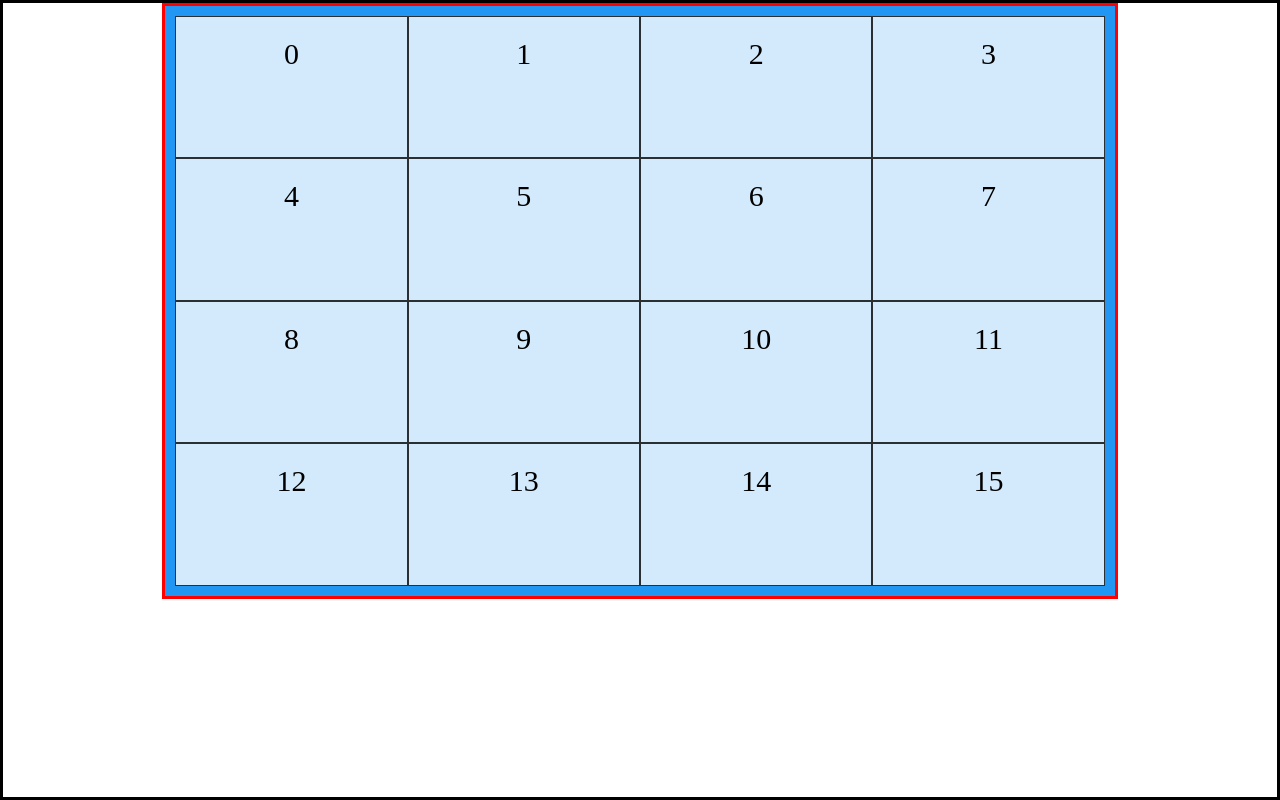
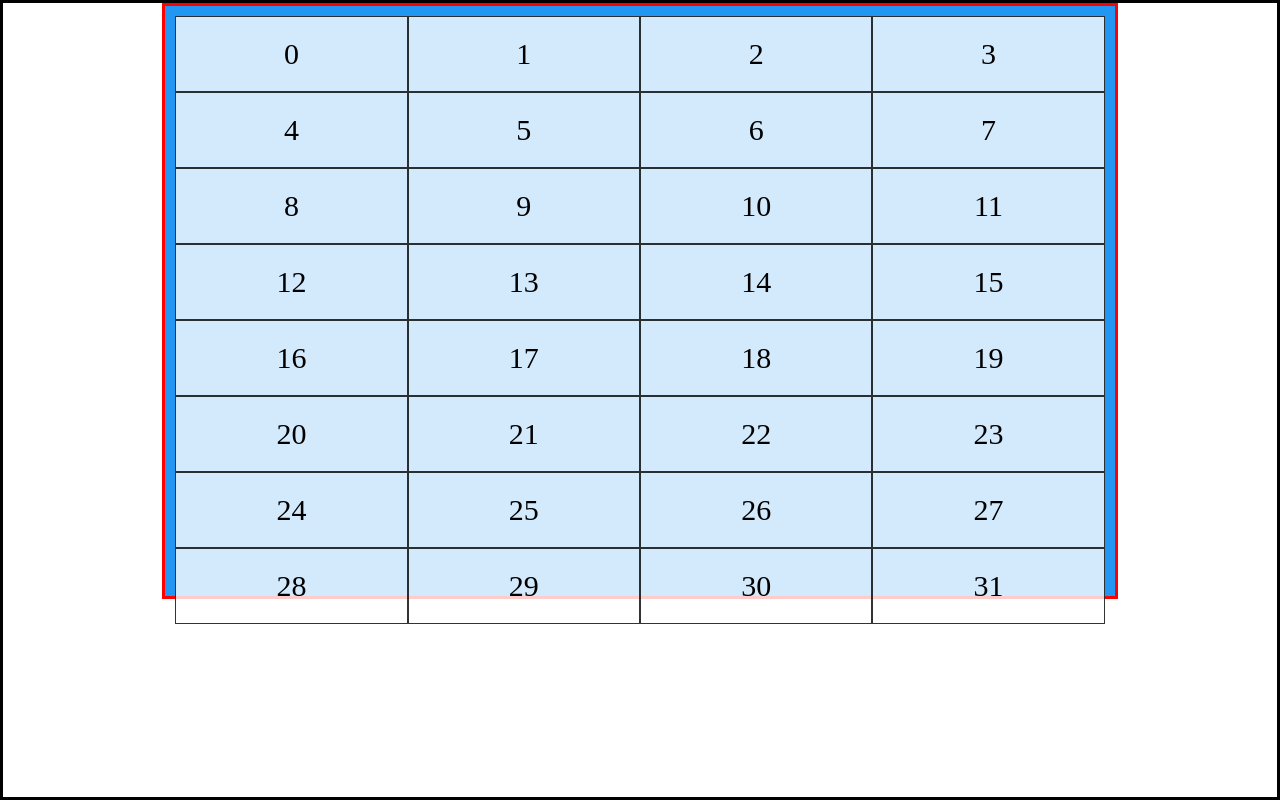
Before and after one commit to aliuwd927/Odin-Project-Etch-a-Sketch, a plain HTML site: page index.html in a window 1280 px wide. Drawn offline with Linux system fonts and the light colour scheme.

Commit message:
update css

```diff
--- a/css/index.css
+++ b/css/index.css
@@ -8,7 +8,6 @@
     width: 100vw;
     height: 100vh;
     border-style: solid;
-    margin: 0 auto;
 }
 
 
@@ -25,6 +24,8 @@
 }
 
 .gridItems{
+    width: 100%;
+    height: 100%;
     background-color: rgba(255, 255, 255, 0.8);
     border: 1px solid rgba(0, 0, 0, 0.8);
     padding: 20px;
--- a/js/index.js
+++ b/js/index.js
@@ -8,7 +8,7 @@ container.appendChild(gridContainer);
 //Create a Grid Item Div UNDER the gridContainer
 const gridContainerParent = document.querySelector('.gridContainer');
 //Use for loop to create the div elements
-for(let i = 0; i < 16; i++){
+for(let i = 0; i < 32; i++){
     //console.log(i); // Prints 1- 16
     const gridItems = document.createElement('div');
     gridItems.classList.add('gridItems');
```
